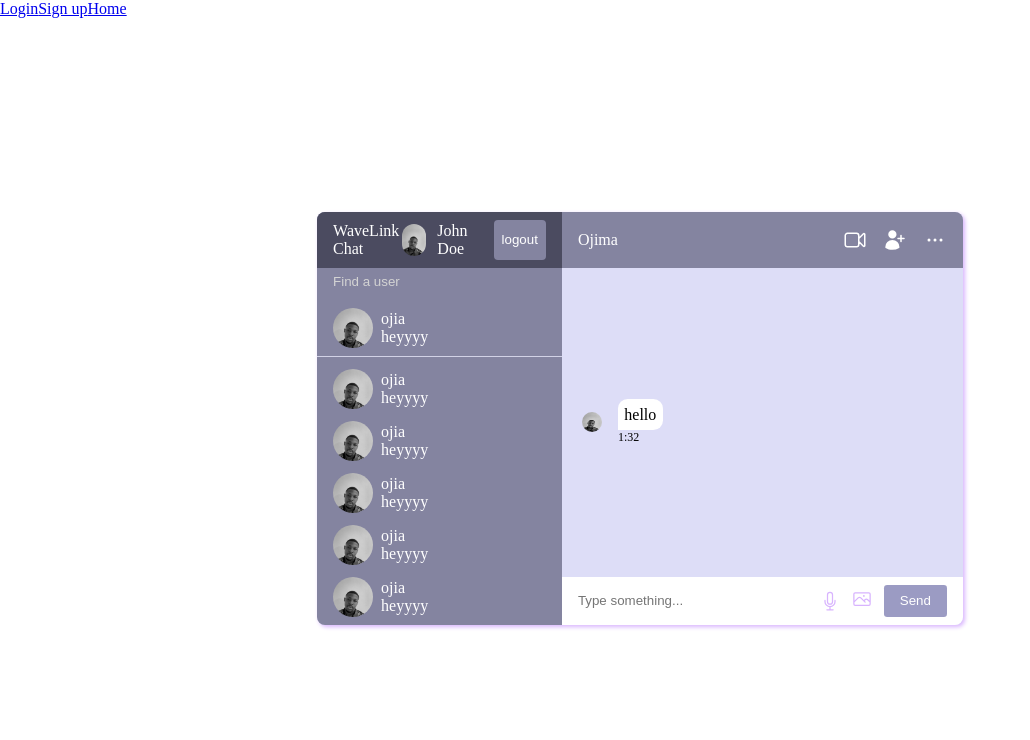
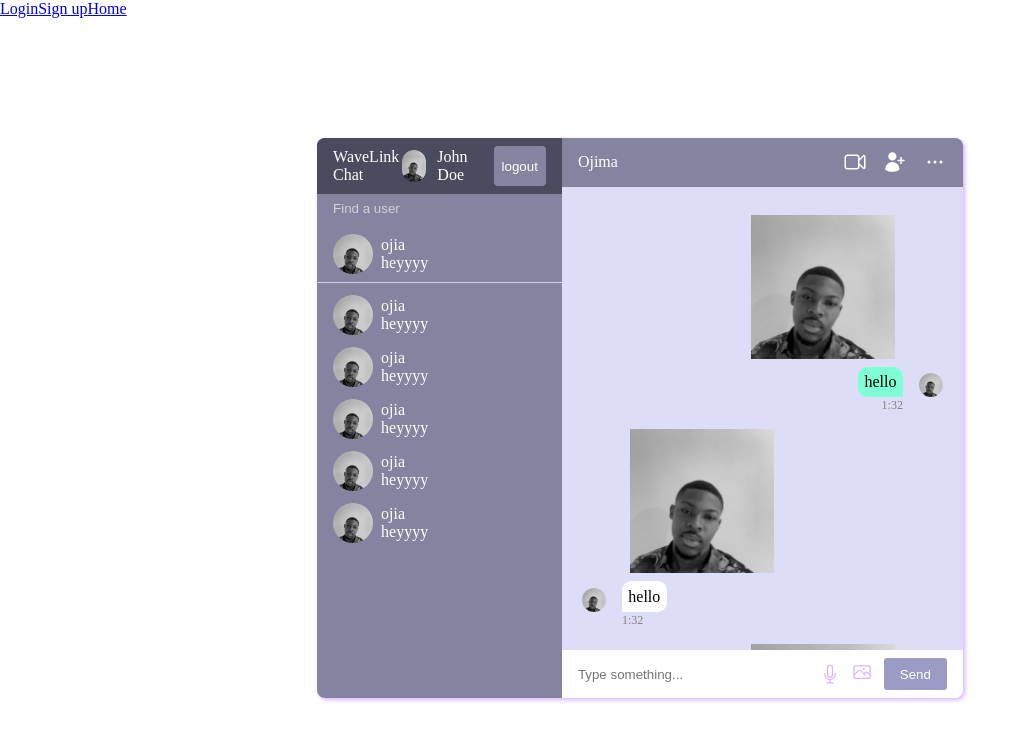
Before and after one commit to akbenngold/chat-app, a React (Vite) app: page / in a window 1280 px wide. Shown: the top 740 px of the page, without its empty margins (0-1030 px from the left). Built offline with nearby package versions, Linux system fonts and the light colour scheme; the HTML template or start-up script is replaced by a standard one.

Commit message:
chat design

```diff
--- a/src/Components/Chat.scss
+++ b/src/Components/Chat.scss
@@ -38,29 +38,63 @@
   //   chat body
   &-body {
     padding: 1.25rem;
+    height: 100%;
+    overflow: scroll;
+
     .message {
       display: flex;
       gap: 1rem;
-      align-items: center;
-      img {
-        height: 1.25rem;
-        width: 1.25rem;
+      align-items: end;
+      position: relative;
+      margin-bottom: 1.5rem;
+
+      .message__img {
+        height: 1.5rem;
+        width: 1.5rem;
         border-radius: 50%;
+        object-fit: cover;
       }
 
       .message__content {
         display: flex;
         flex-direction: column;
         max-width: 70%;
+
+        img {
+          height: 9rem;
+          width: 9rem;
+          object-fit: cover;
+          border-radius: 0;
+          margin: 0.5rem;
+        }
       }
 
       .message__body {
         background-color: white;
         padding: 0.4rem;
         border-radius: 0.6rem 0.6rem 0.6rem 0;
+        width: fit-content;
       }
       .timestamp {
         font-size: 0.75rem;
+        position: absolute;
+
+        bottom: -1rem;
+        color: grey;
+      }
+
+      &.owner {
+        flex-direction: row-reverse;
+
+        .message__content {
+          align-items: end;
+
+          .message__body {
+            background-color: aquamarine;
+
+            border-radius: 0.6rem 0.6rem 0 0.6rem;
+          }
+        }
       }
     }
   }
--- a/src/Components/ChatBody.jsx
+++ b/src/Components/ChatBody.jsx
@@ -5,6 +5,21 @@ function ChatBody() {
   return (
     <div className="chat-body">
       <Message />
+      <Message />
+      <Message />
+      <Message />
+      <Message />
+      <Message />
+      <Message />
+      <Message />
+      <Message />
+      <Message />
+      <Message />
+      <Message />
+      <Message />
+      <Message />
+      <Message />
+      <Message />
     </div>
   );
 }
--- a/src/Components/message.jsx
+++ b/src/Components/message.jsx
@@ -1,12 +1,24 @@
 import React from "react";
 import "./Chat.scss";
+
 function Message() {
   return (
     <div>
-      <div className="message">
-        <img src="src/assets/avatar.jpeg" alt="" />
+      <div className="message owner">
+        <img className="message__img" src="src/assets/avatar.jpeg" alt="" />
 
         <div className="message__content">
+          <img src="src/assets/avatar.jpeg" alt="" />
+          <div className="message__body">hello</div>
+          <span className="timestamp">1:32</span>
+        </div>
+      </div>
+
+      <div className="message">
+        <img className="message__img" src="src/assets/avatar.jpeg" alt="" />
+
+        <div className="message__content">
+          <img src="src/assets/avatar.jpeg" alt="" />
           <div className="message__body">hello</div>
           <span className="timestamp">1:32</span>
         </div>
--- a/src/Pages/Home.scss
+++ b/src/Pages/Home.scss
@@ -18,7 +18,7 @@
   &-card {
     display: flex;
     background-color: #ddddf7;
-
+    height: 70vh;
     border-radius: 0.5rem;
     box-shadow: 2px 2px 4px #d8b4fe;
     overflow: hidden;
```
